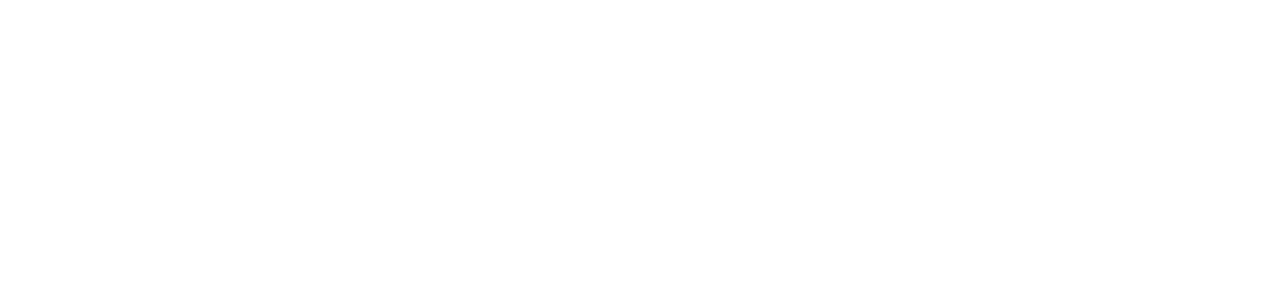
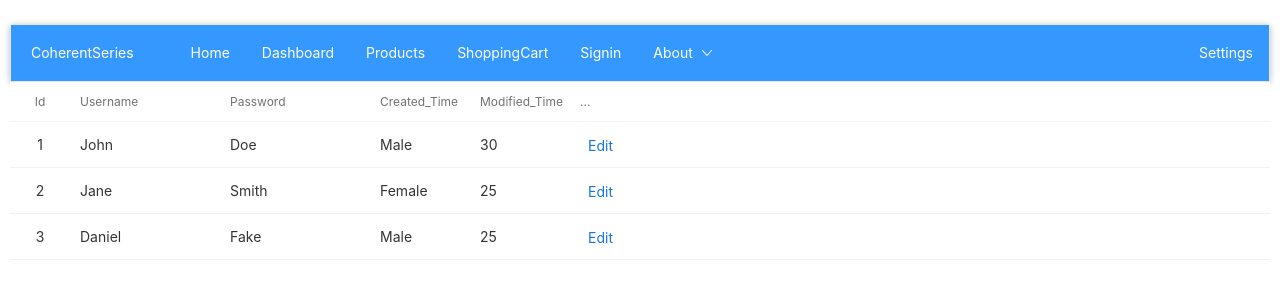
Before and after one commit to daniel13520cs/my-react-app, a React (Create React App) app: page /allusers in a window 1280 px wide. Before the commit this address had no page. Shown: the top 300 px of the page. Built offline with nearby package versions, Linux system fonts and the light colour scheme; some icons are missing.

Commit message:
updated dashboard.js

```diff
--- a/src/App.js
+++ b/src/App.js
@@ -2,10 +2,12 @@ import React from 'react';
 import { BrowserRouter as Router, Route, useParams, Routes } from 'react-router-dom'; // Import the necessary components
 
 import Dashboard from './Dashboard';
-import Home from './Home';
+import Home from './pages/Home';
 import Login from './Login';
 import Product from './pages/product';
 import ShoppingCart from './components/shoppingCart';
+import AllUsers from './pages/allUsers';
+import AllUsersActivities from './pages/allUsersActivities';
 
 function App() {
 
@@ -20,6 +22,8 @@ function App() {
           <Route path={`/product/:id`} element={<Product description="not yet" />} />
           <Route path={`/product`} element={<Product description="not yet" />} />
           <Route path="/shoppingCart" element={<ShoppingCart></ShoppingCart>} />
+          <Route path="/allusers" element={<AllUsers></AllUsers>} />
+          <Route path="/allUsersActivities" element={<AllUsersActivities></AllUsersActivities>} />
         </Routes>
       </div>
     </Router>
--- a/src/Dashboard.js
+++ b/src/Dashboard.js
@@ -79,71 +79,6 @@ function Dashboard() {
             ))}
           </FlexboxGrid>
       </div>
-      <div className="timeline ">
-        <Timeline>
-          <Timeline.Item>16:27:41 Your order starts processing</Timeline.Item>
-          <Timeline.Item>16:28:43 Your order to be ready for delivery</Timeline.Item>
-          <Timeline.Item>16:28:45 Your parcel has been out of the library</Timeline.Item>
-          <Timeline.Item>02:34:41 Send to Shanghai Hongkou Company</Timeline.Item>
-          <Timeline.Item>15:05:29 Sending you a piece</Timeline.Item>
-        </Timeline>
-      </div>
-      <div className="table-container ">
-        <Table
-          height={400}
-          data={data}
-          onRowClick={rowData => {
-            console.log(rowData);
-          }}
-        >
-          <Column width={60} align="center" fixed>
-            <HeaderCell>Id</HeaderCell>
-            <Cell dataKey="id" />
-          </Column>
-
-          <Column width={150}>
-            <HeaderCell>First Name</HeaderCell>
-            <Cell dataKey="firstName" />
-          </Column>
-
-          <Column width={150}>
-            <HeaderCell>Last Name</HeaderCell>
-            <Cell dataKey="lastName" />
-          </Column>
-
-          <Column width={100}>
-            <HeaderCell>Gender</HeaderCell>
-            <Cell dataKey="gender" />
-          </Column>
-
-          <Column width={100}>
-            <HeaderCell>Age</HeaderCell>
-            <Cell dataKey="age" />
-          </Column>
-
-          <Column width={150}>
-            <HeaderCell>Postcode</HeaderCell>
-            <Cell dataKey="postcode" />
-          </Column>
-
-          <Column width={300}>
-            <HeaderCell>Email</HeaderCell>
-            <Cell dataKey="email" />
-          </Column>
-
-          <Column width={80} fixed="right">
-            <HeaderCell>...</HeaderCell>
-
-            <Cell style={{ padding: '6px' }}>
-              {rowData => (
-                <Button appearance="link" onClick={() => alert(`id:${rowData.id}`)}>
-                  Edit
-                </Button>
-              )}
-            </Cell>
-          </Column>
-        </Table>
-      </div>
     </div>
   );
 }
--- a/src/components/NavBar.js
+++ b/src/components/NavBar.js
@@ -33,6 +33,16 @@ const NavBar = () => {
     console.log('OnShoppingCartClicked');
   }
 
+  const onAllUsersClicked = () => {
+    navigate('/allusers');
+    console.log('OnAllUsersClicked');
+  }
+
+  const onAllUsersActivitiesClicked = () => {
+    navigate('/allUsersActivities');
+    console.log('OnAllUsersActivitiesClicked');
+  }
+
   return (
     <div className="show-fake-browser navbar-page">
       <Container>
@@ -50,8 +60,8 @@ const NavBar = () => {
               <Nav.Item onSelect={OnShoppingCartClicked} >ShoppingCart</Nav.Item>
               <Nav.Item onSelect={onSignClicked} >Signin</Nav.Item>
               <Nav.Menu title="About">
-                <Nav.Item>Company</Nav.Item>
-                <Nav.Item>Team</Nav.Item>
+                <Nav.Item onSelect={onAllUsersClicked}>AllUsers</Nav.Item>
+                <Nav.Item onSelect={onAllUsersActivitiesClicked}>AllUsersActivities</Nav.Item>
                 <Nav.Item>Contact</Nav.Item>
               </Nav.Menu>
             </Nav>
--- a/src/Home.js
+++ b/src/pages/Home.js
@@ -1,8 +1,8 @@
 import { BrowserRouter as Router, Route, Link, Routes } from 'react-router-dom'; // Import the necessary components
-import NavBar from './components/NavBar';
+import NavBar from '../components/NavBar';
 import { Panel } from 'rsuite';
 import React, { useEffect, useState } from 'react';
-import {apiURL} from './constants';
+import {apiURL} from '../constants';
 
 function UserComponent() {
   const [userData, setUserData] = useState(null);
--- /dev/null
+++ b/src/pages/allUsers.js
@@ -0,0 +1,96 @@
+import React from 'react';
+import { Table, Button, Timeline, FlexboxGrid, Divider } from 'rsuite';
+import NavBar from '../components/NavBar';
+import '../styles.css';
+import '../timeline.less';
+import "../grid.less";
+
+const { Column, HeaderCell, Cell } = Table;
+
+// Define a placeholder data array
+const data = [
+  {
+    id: 1,
+    firstName: 'John',
+    lastName: 'Doe',
+    gender: 'Male',
+    age: 30,
+    postcode: '12345',
+    email: 'john@example.com',
+  },
+  {
+    id: 2,
+    firstName: 'Jane',
+    lastName: 'Smith',
+    gender: 'Female',
+    age: 25,
+    postcode: '54321',
+    email: 'jane@example.com',
+  },
+  {
+    id: 3,
+    firstName: 'Daniel',
+    lastName: 'Fake',
+    gender: 'Male',
+    age: 25,
+    postcode: '321',
+    email: 'Daniel@example.com',
+  },
+];
+function AllUsers() {
+  return (
+    <div className="dashboard">
+      <div className="navBar">
+        <NavBar />
+      </div>
+      <div className="table-container ">
+        <Table
+          height={400}
+          data={data}
+          onRowClick={rowData => {
+            console.log(rowData);
+          }}
+        >
+          <Column width={60} align="center" fixed>
+            <HeaderCell>Id</HeaderCell>
+            <Cell dataKey="id" />
+          </Column>
+
+          <Column width={150}>
+            <HeaderCell>Username</HeaderCell>
+            <Cell dataKey="firstName" />
+          </Column>
+
+          <Column width={150}>
+            <HeaderCell>Password</HeaderCell>
+            <Cell dataKey="lastName" />
+          </Column>
+
+          <Column width={100}>
+            <HeaderCell>Created_Time</HeaderCell>
+            <Cell dataKey="gender" />
+          </Column>
+
+          <Column width={100}>
+            <HeaderCell>Modified_Time</HeaderCell>
+            <Cell dataKey="age" />
+          </Column>
+
+          <Column width={80} fixed="right">
+            <HeaderCell>...</HeaderCell>
+
+            <Cell style={{ padding: '6px' }}>
+              {rowData => (
+                <Button appearance="link" onClick={() => alert(`id:${rowData.id}`)}>
+                  Edit
+                </Button>
+              )}
+            </Cell>
+          </Column>
+        </Table>
+      </div>
+    </div>
+  );
+}
+
+export default AllUsers;
--- /dev/null
+++ b/src/pages/allUsersActivities.js
@@ -0,0 +1,29 @@
+import React from 'react';
+import { Table, Button, Timeline, FlexboxGrid, Divider } from 'rsuite';
+import NavBar from '../components/NavBar';
+import '../styles.css';
+import '../timeline.less';
+import "../grid.less";
+
+const { Column, HeaderCell, Cell } = Table;
+
+function AllUsersActivities() {
+  return (
+    <div className="dashboard">
+      <div className="navBar">
+        <NavBar />
+      </div>
+      <div className="timeline ">
+        <Timeline>
+          <Timeline.Item>16:27:41 Your order starts processing</Timeline.Item>
+          <Timeline.Item>16:28:43 Your order to be ready for delivery</Timeline.Item>
+          <Timeline.Item>16:28:45 Your parcel has been out of the library</Timeline.Item>
+          <Timeline.Item>02:34:41 Send to Shanghai Hongkou Company</Timeline.Item>
+          <Timeline.Item>15:05:29 Sending you a piece</Timeline.Item>
+        </Timeline>
+      </div>
+    </div>
+  );
+}
+
+export default AllUsersActivities;
```
